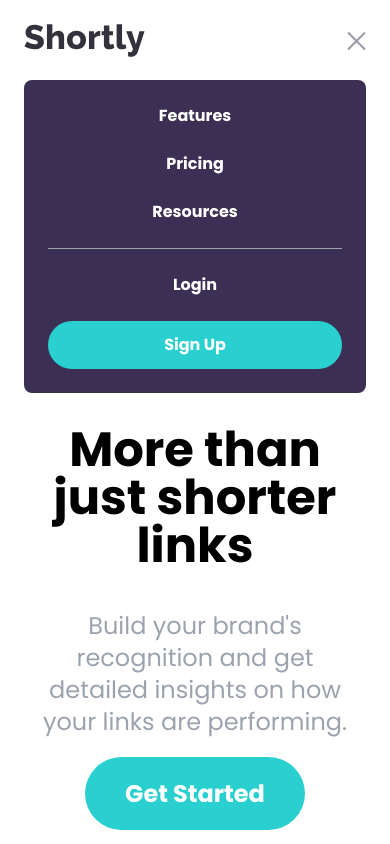
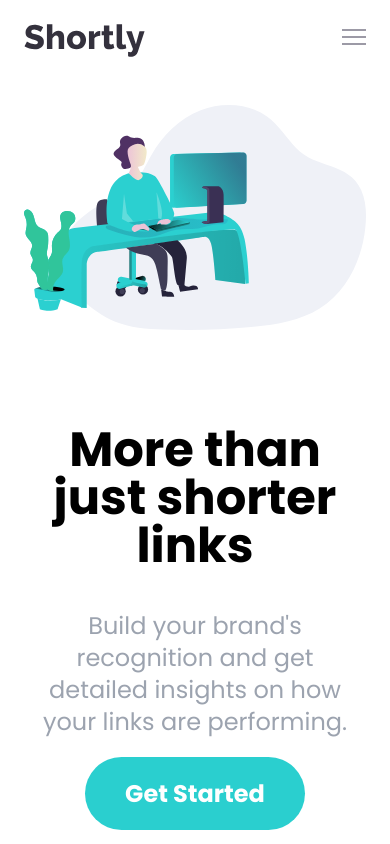
Before and after one commit to kingahmedino/shortly, a website: page index.html in a window 390 px wide. Shown: the top 844 px of the page. Drawn offline with Linux system fonts and the light colour scheme.

Commit message:
Fixed menu option toggle

```diff
--- a/index.html
+++ b/index.html
@@ -53,7 +53,7 @@
         <!-- Hamburger Button -->
         <button
           id="menu-btn"
-          class="open block hamburger lg:hidden focus:outline-none"
+          class="block hamburger lg:hidden focus:outline-none"
           type="button"
         >
           <span class="hamburger-top"></span>
@@ -64,7 +64,7 @@
       <!-- Mobile Menu -->
       <div
         id="menu"
-        class="absolute flex p-6 rounded-lg bg-darkViolet left-6 right-6 top-20 z-100"
+        class="absolute hidden p-6 rounded-lg bg-darkViolet left-6 right-6 top-20 z-100"
       >
         <div
           class="flex flex-col items-center justify-center w-full space-y-6 font-bold text-white rounded-sm"
```
